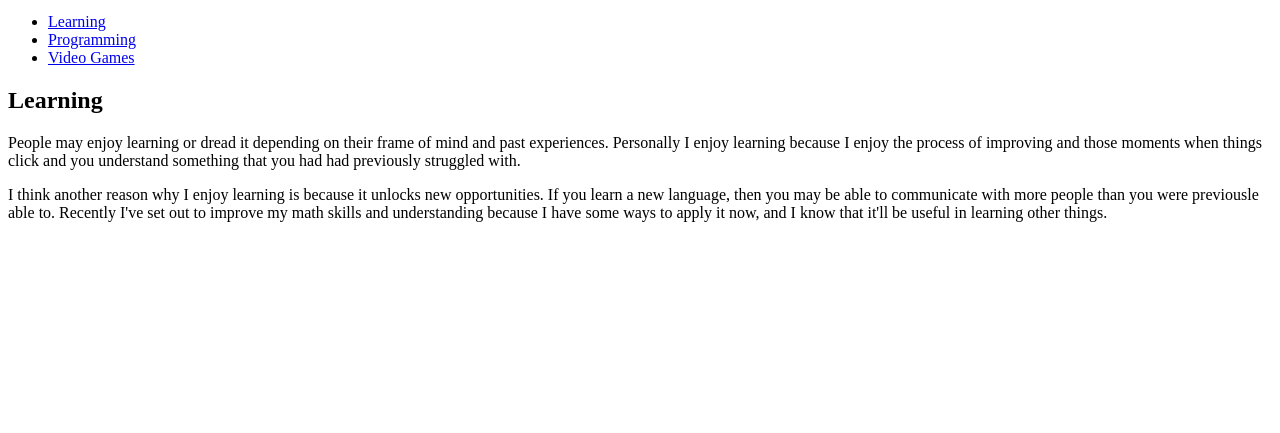
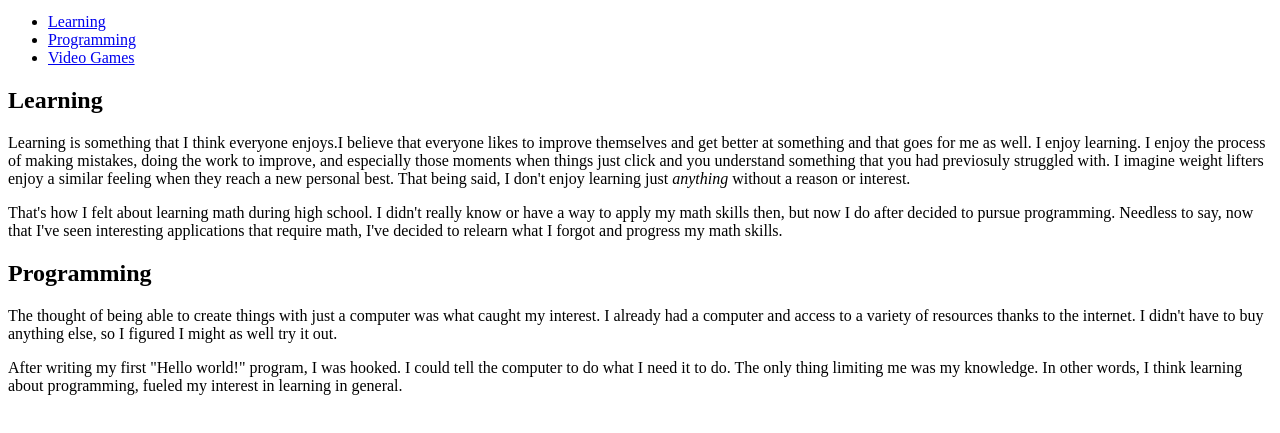
Before and after one commit to KC-LC101-June-22/js-assignment-4-html-me-something-BrandonZamorano, a website: page index.html in a window 1280 px wide. Shown: the part 119-552 px from the top of the page. Drawn offline with Linux system fonts and the light colour scheme.

Commit message:
add programming article

```diff
--- a/index.html
+++ b/index.html
@@ -22,19 +22,36 @@
         <main>
             <article>
                 <h2>Learning</h2>
-               <p>People may enjoy learning or dread it depending on their
-               frame of mind and past experiences. Personally I enjoy
-               learning because I enjoy the process of improving and those
-               moments when things click and you understand something that
-               you had had previously struggled with.</p>
+                <p>Learning is something that I think everyone enjoys.I believe
+                that everyone likes to improve themselves and get better at
+                something and that goes for me as well. I enjoy learning. I
+                enjoy the process of making mistakes, doing the work to improve,
+                and especially those moments when things just click and you
+                understand something that you had previosuly struggled with. I
+                imagine weight lifters enjoy a similar feeling when they reach
+                a new personal best. That being said, I don't enjoy learning
+                just <em>anything</em> without a reason or interest.</p>
 
-               <p>I think another reason why I enjoy learning is because it
-               unlocks new opportunities. If you learn a new language, then you
-               may be able to communicate with more people than you were
-               previousle able to. Recently I've set out to improve my math
-               skills and understanding because I have some ways to apply it
-               now, and I know that it'll be useful in learning other things.</p>
+                <p>That's how I felt about learning math during high school. I
+                didn't really know or have a way to apply my math skills then,
+                but now I do after decided to pursue programming. Needless to
+                say, now that I've seen interesting applications that require
+                math, I've decided to relearn what I forgot and progress my math
+                skills.</p>
+            </article>
+            <article>
+                <h2>Programming</h2>
+                <p>The thought of being able to create things with just a
+                computer was what caught my interest. I already had a computer
+                and access to a variety of resources thanks to the internet. I
+                didn't have to buy anything else, so I figured I might as well
+                try it out.</p>
 
+                <p>After writing my first "Hello world!" program, I was hooked.
+                I could tell the computer to do what I need it to do. The only
+                thing limiting me was my knowledge. In other words, I think
+                learning about programming, fueled my interest in learning in
+                general.</p>
             </article>
         </main>
     </body>
```
Lines whose indentation alone changed are shown as unchanged.
